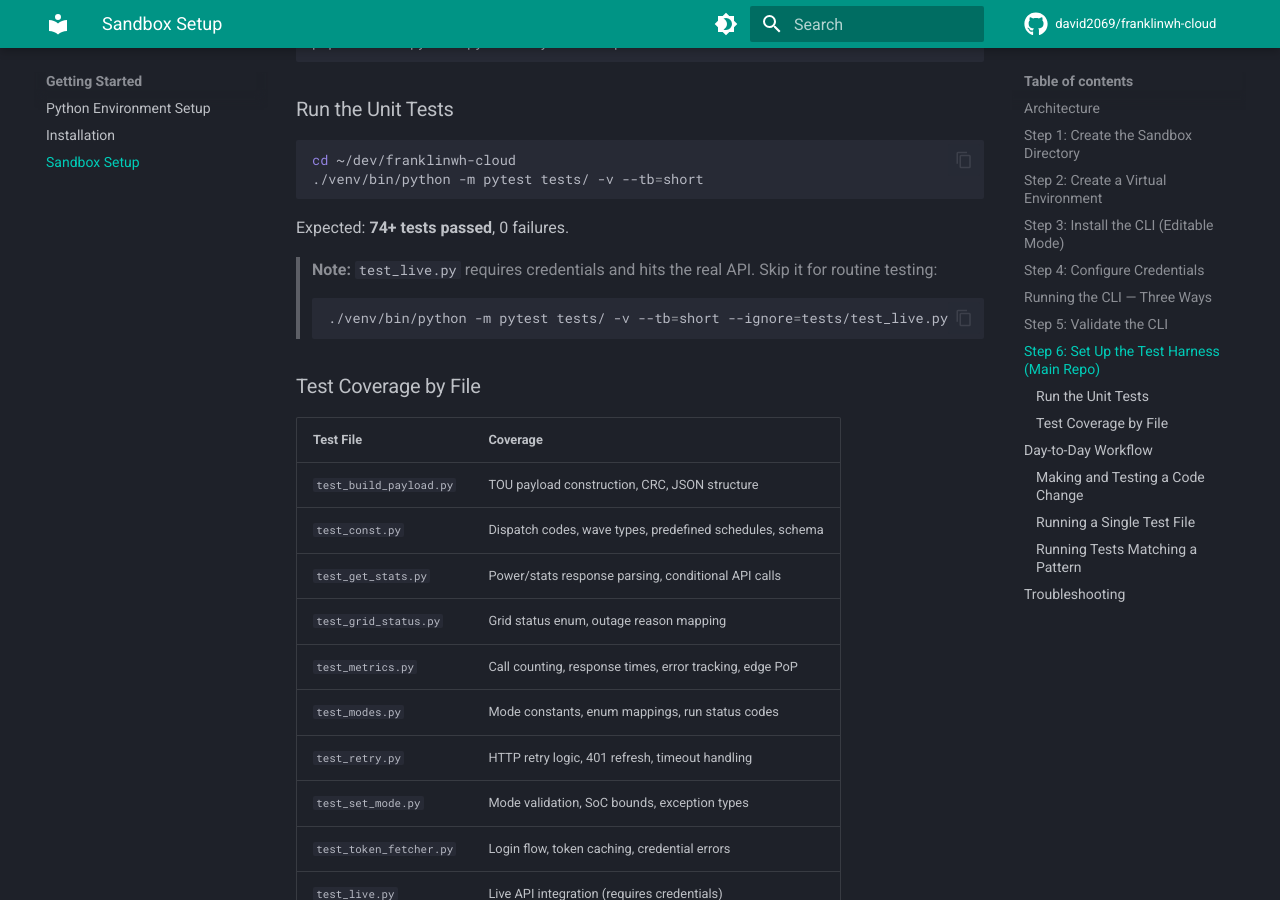
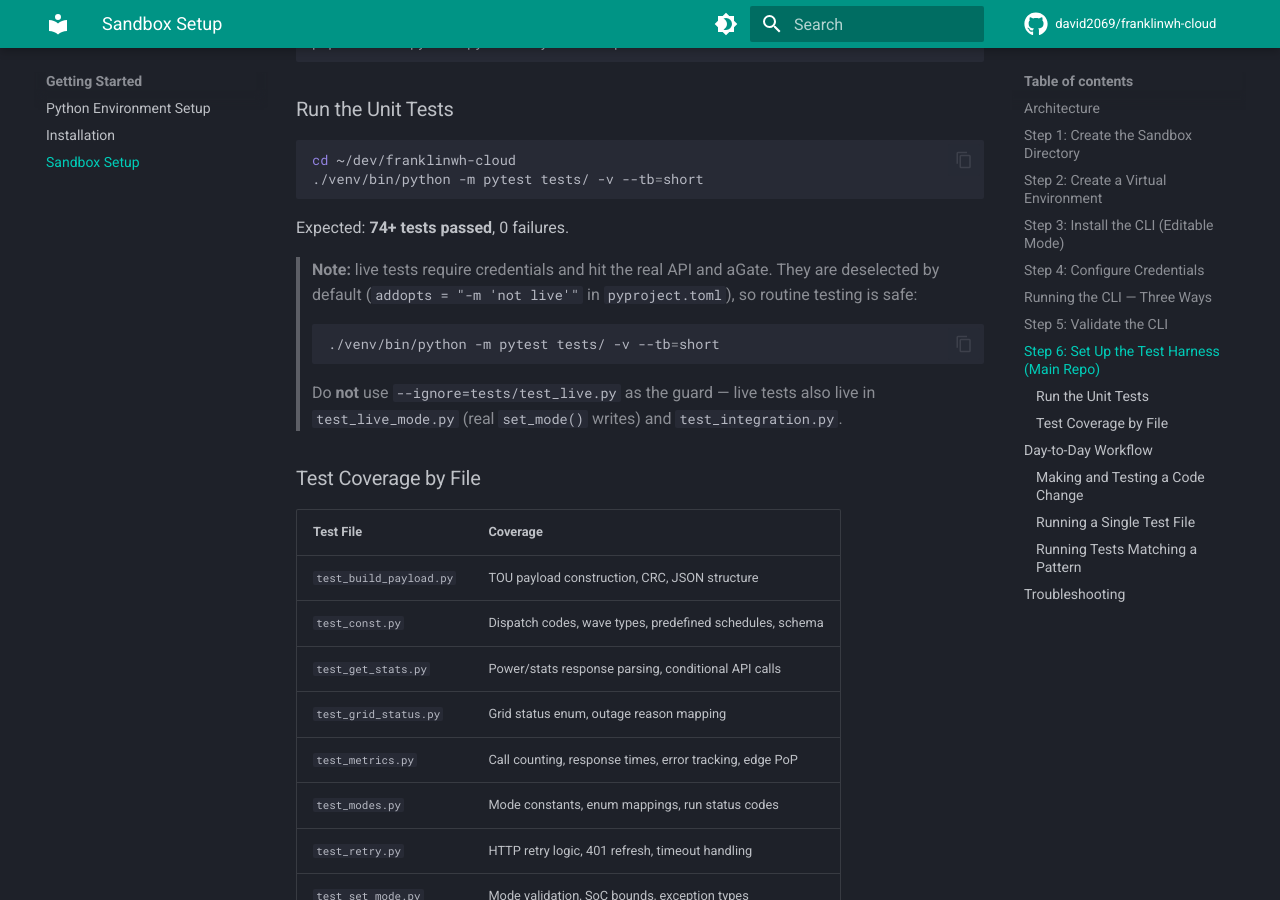
Before and after one commit to david2069/franklinwh-cloud, an MkDocs documentation site: the page built from docs/SANDBOX_SETUP.md, in a window 1280 px wide and 900 px high, scrolled down 3152 px. Built offline with MkDocs 1.6.1 and Material for MkDocs 9.7.7, drawn with Linux system fonts in a browser that asks for light colours; comment, search, counter and statistics services are not loaded.

Commit message:
fix(tests): make live tests opt-in so a plain pytest run cannot write to the aGate
The `live` marker was declared in pyproject.toml but never deselected, and the
documented guard (--ignore=tests/test_live.py) only covered one of the three
files containing live tests. A plain `pytest tests/` therefore ran 5 live tests,
including tests/test_live_mode.py::test_live_set_mode, which issues real
set_mode() writes that change the operating mode of the physical gateway.

Observed: a routine full-suite run switched the live aGate to SELF_CONSUMPTION
and then TIME_OF_USE.

- pyproject.toml: addopts = "-m 'not live'". Command-line -m still overrides, so
  `pytest -m live` remains available for deliberate, attended runs.
- CLAUDE.md: document the now-safe command and the -m live opt-in, with an
  explicit warning that the old --ignore form was not a sufficient guard.
- .github/workflows/test.yml: use -m "not live" explicitly. CI was safe only by
  accident — the live_credentials fixture skips when no credentials are present,
  which is absence of opportunity, not a designed guard.
- update.sh, .github/copilot-instructions.md, docs/SANDBOX_SETUP.md,
  .agents/workflows/sync-to-test.md: same correction.

All 39 live tests are correctly marked (test_integration.py via module-level
pytestmark), so the marker is a complete gate once applied.

Verified: default run 436 passed / 39 deselected with no network access;
`pytest -m live` still collects all 39.

Co-Authored-By: Claude Opus 5 (1M context) <noreply@anthropic.com>

````diff
--- a/docs/SANDBOX_SETUP.md
+++ b/docs/SANDBOX_SETUP.md
@@ -147,10 +147,14 @@ cd ~/dev/franklinwh-cloud
 
 Expected: **74+ tests passed**, 0 failures.
 
-> **Note:** `test_live.py` requires credentials and hits the real API. Skip it for routine testing:
+> **Note:** live tests require credentials and hit the real API and aGate. They are
+> deselected by default (`addopts = "-m 'not live'"` in `pyproject.toml`), so routine
+> testing is safe:
 > ```bash
-> ./venv/bin/python -m pytest tests/ -v --tb=short --ignore=tests/test_live.py
+> ./venv/bin/python -m pytest tests/ -v --tb=short
 > ```
+> Do **not** use `--ignore=tests/test_live.py` as the guard — live tests also live in
+> `test_live_mode.py` (real `set_mode()` writes) and `test_integration.py`.
 
 ### Test Coverage by File
 
````
Also changed, not shown: .agents/workflows/sync-to-test.md (+1 -1 lines), CLAUDE.md (+13 -1 lines), pyproject.toml (+14 -1 lines), .github/copilot-instructions.md, 2 other files.
